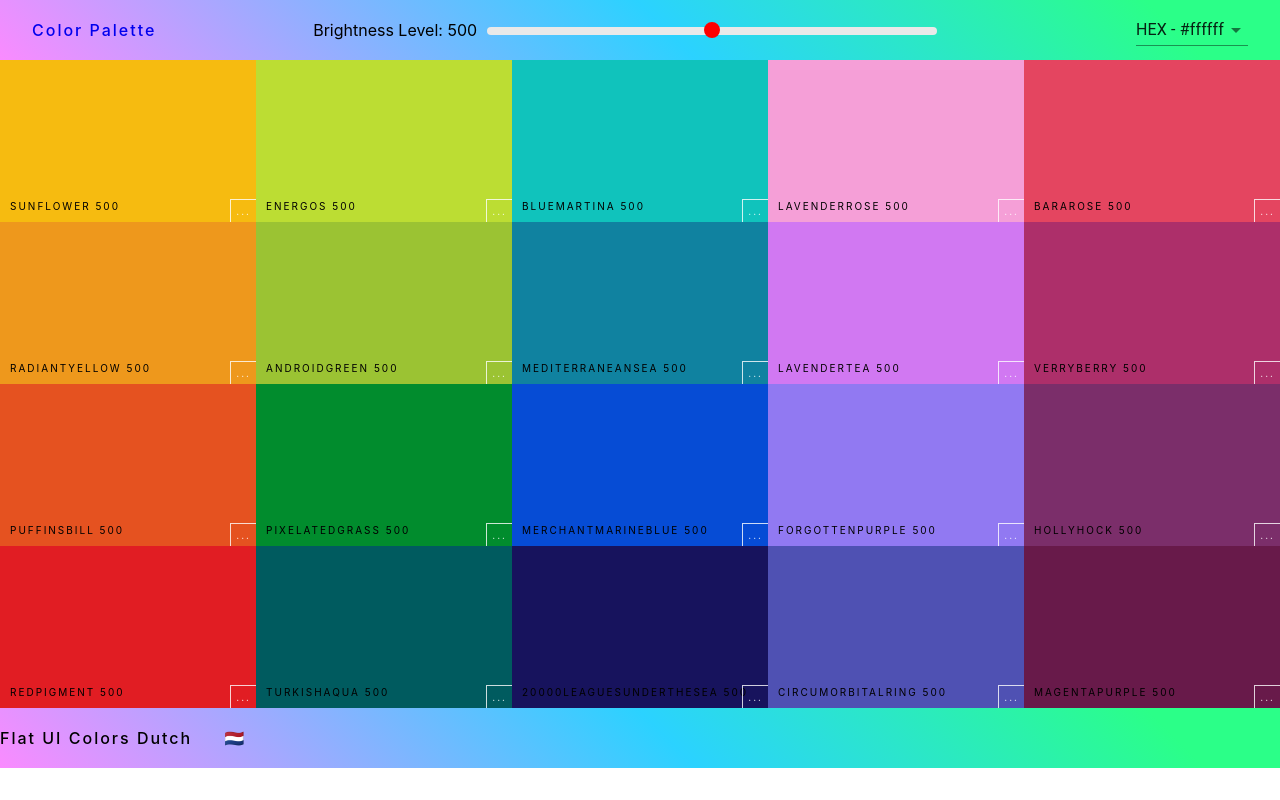
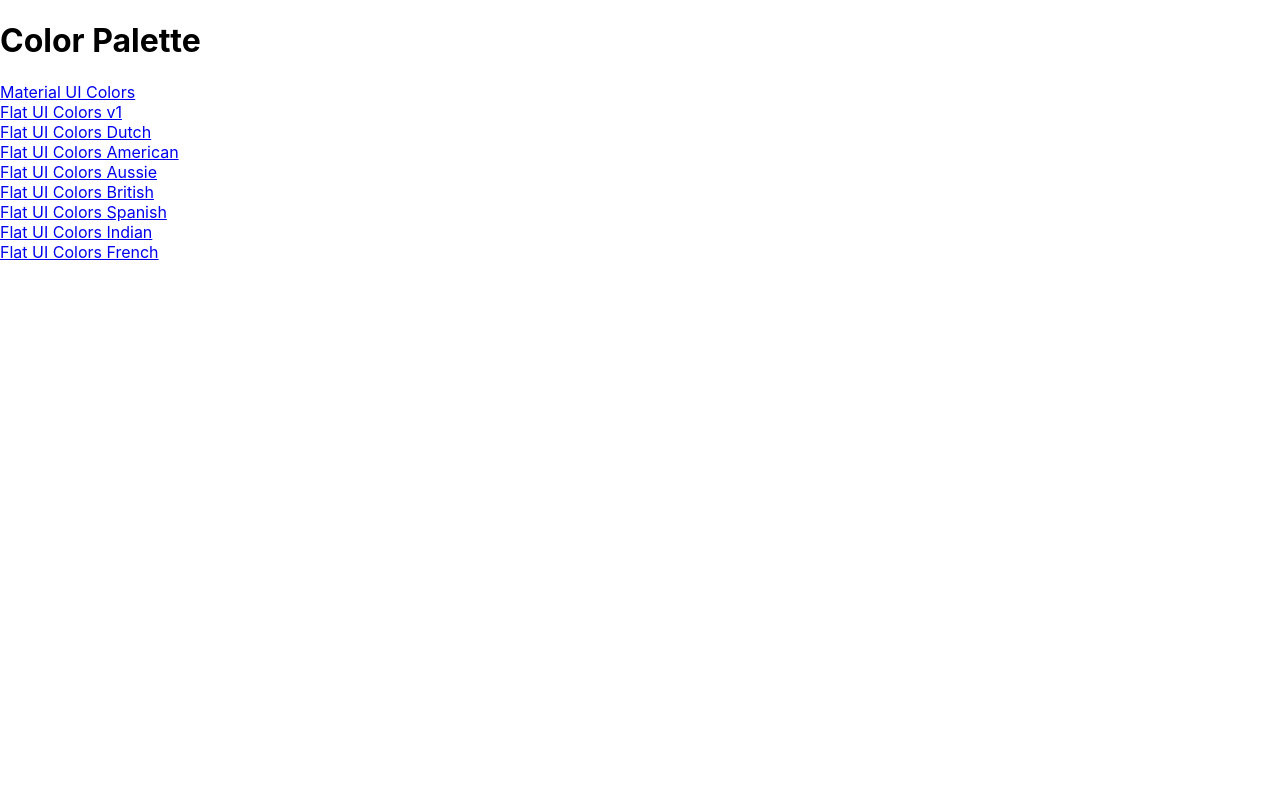
Before and after one commit to javi-err/Color-Palette-, a React (Create React App) app: page / in a window 1280 px wide. Built offline with nearby package versions, Linux system fonts and the light colour scheme.

Commit message:
added router and home page

```diff
--- a/package.json
+++ b/package.json
@@ -13,6 +13,7 @@
     "react": "^17.0.1",
     "react-copy-to-clipboard": "^5.0.2",
     "react-dom": "^17.0.1",
+    "react-router-dom": "^5.2.0",
     "react-scripts": "4.0.1",
     "web-vitals": "^0.2.4"
   },
--- a/src/App.js
+++ b/src/App.js
@@ -2,14 +2,36 @@
 import seed from './ColorSeed'
 import Palette from './Palette'
 import { newPaletteGenerator } from './ColorHelper'
+import { Route, Switch } from 'react-router-dom'
+import PaletteHome from './PaletteHome'
+
 
 export class App extends Component {
+
+  findPalette(id){
+    return seed.find((palette) => {
+      return palette.id === id
+    })
+  }
+
   render() {
+
     console.log(newPaletteGenerator(seed[2]))
     return (
-      <div>
-      <Palette palette= {newPaletteGenerator(seed[2])} />
-    </div>
+      <Switch>
+        <Route exact path="/" render={() => <PaletteHome palettes={seed}/>} />
+        <Route
+        exact path="/palette/:id"
+        render={routeProps => (
+          <Palette palette={newPaletteGenerator(this.findPalette(routeProps.match.params.id))} />
+        )}
+        />
+      </Switch>
+
+    //   {/* <div>
+    //   <Palette palette= {newPaletteGenerator(seed[2])} />
+    // </div> */}
+
     )
   }
 }
--- a/src/Navbar.js
+++ b/src/Navbar.js
@@ -8,6 +8,7 @@
 import Snackbar from '@material-ui/core/Snackbar'
 import CloseIcon from '@material-ui/icons/Close'
 import IconButton from '@material-ui/core/IconButton'
+import { Link } from 'react-router-dom'
 
 export class Navbar extends Component {
     constructor(){
@@ -43,7 +44,7 @@
         return (
             <nav className="Navbar">
                 <div className="home">
-                    <a href="#">Color Palette</a>
+                    <Link to="/">Color Palette</Link>
                 </div>
 
                 <div className="slider-container">
--- /dev/null
+++ b/src/PaletteHome.js
@@ -0,0 +1,30 @@
+import React, { Component } from 'react'
+import { Link } from 'react-router-dom'
+
+export class PaletteHome extends Component {
+
+    render() {
+    const { palettes } = this.props
+    console.log(palettes)
+        return (
+            <div>
+                <h1>Color Palette</h1>
+
+                <div class="palette-list">
+                {palettes.map((palette) => {
+                   return (
+                   <Link to={`/palette/${palette.id}`}>
+                        <div className="palette-container">
+                            {palette.paletteName}
+                        </div>
+                   </Link>
+                   )
+                })
+            }
+                </div>
+            </div>
+        )
+    }
+}
+
+export default PaletteHome
--- a/src/index.js
+++ b/src/index.js
@@ -3,10 +3,15 @@
 import './index.css';
 import App from './App';
 import reportWebVitals from './reportWebVitals';
+import { BrowserRouter } from 'react-router-dom'
 
 ReactDOM.render(
+
   <React.StrictMode>
-    <App />
+    <BrowserRouter>
+      <App />
+    </BrowserRouter>
+
   </React.StrictMode>,
   document.getElementById('root')
 );
```
Also changed, not shown: 2 other files (tests, documents, lock files or other folders).
